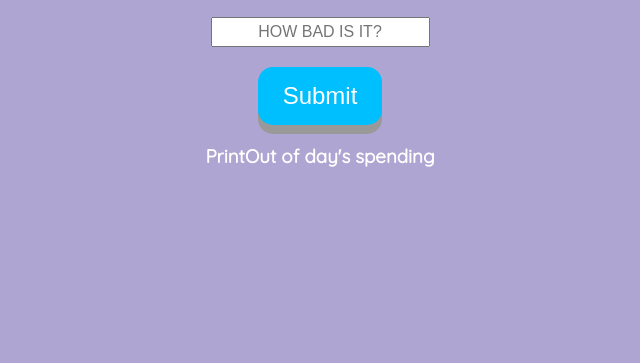
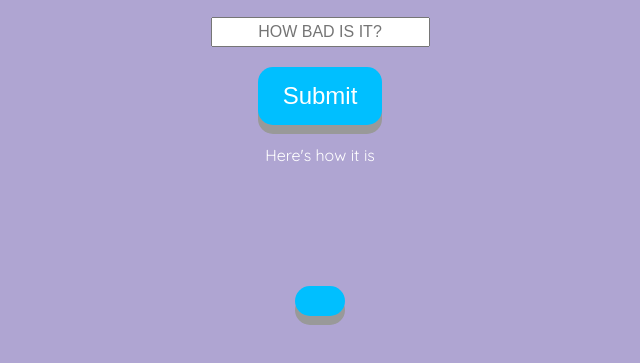
Before and after one commit to saboo4800/saboo4800.github.io, a plain HTML site: page index.html in a window 1280 px wide. Shown: the part 281-644 px from the top of the page, without its empty margins (320-960 px from the left). Drawn offline with Linux system fonts and the light colour scheme.

Commit message:
update
I can't recall :(

```diff
--- a/css/main.css
+++ b/css/main.css
@@ -89,13 +89,18 @@ SECTION
 *****************************************/
 
 div p {
-  padding: 400px 0px 200px;
-  font-size: 3em;
+  padding: 0px 0px 100px 0px;
+  font-size: 1em;
   text-align: center;
   margin: 20px;
 /*  border-bottom:5px solid #cac3e1;*/
 }
-
+p {
+   padding: 0;
+  font-size: 1em;
+  text-align: center;
+  margin: 20px;
+}
 section {
   width: 100%;
 }
--- a/index.html
+++ b/index.html
@@ -22,12 +22,15 @@
       <div class = "center" id="main"> <h1>Send help</h1>
     <h2>I'm trying to manage my spending.</h2>
 <form action="/action_page.php">
-    <input type="tel" name="spending" placeholder="HOW BAD IS IT?"><br><br>
+    <input type="tel" name="spending" placeholder="HOW BAD IS IT?" id="cost"><br><br>
     <input type="submit" value="Submit" class="button button1">
+
 <!--<input type="number" id="amount" name="amount" placeholder="HOW BAD IS IT?"><br><br>-->
 <!--<input pattern="[0-9]*" type="text" name="spending" placeholder="HOW BAD IS IT?"><br><br>-->
 </form>
-    <h3>PrintOut of day's spending</h3></div>
+          <p>Here's how it is</p>
+      <button class="button button1" onclick=console.log(document.getElementById("cost"))></button>
+      </div>
       <footer>
       </footer>
     </div>
```
Also changed, not shown: 2 other files.
